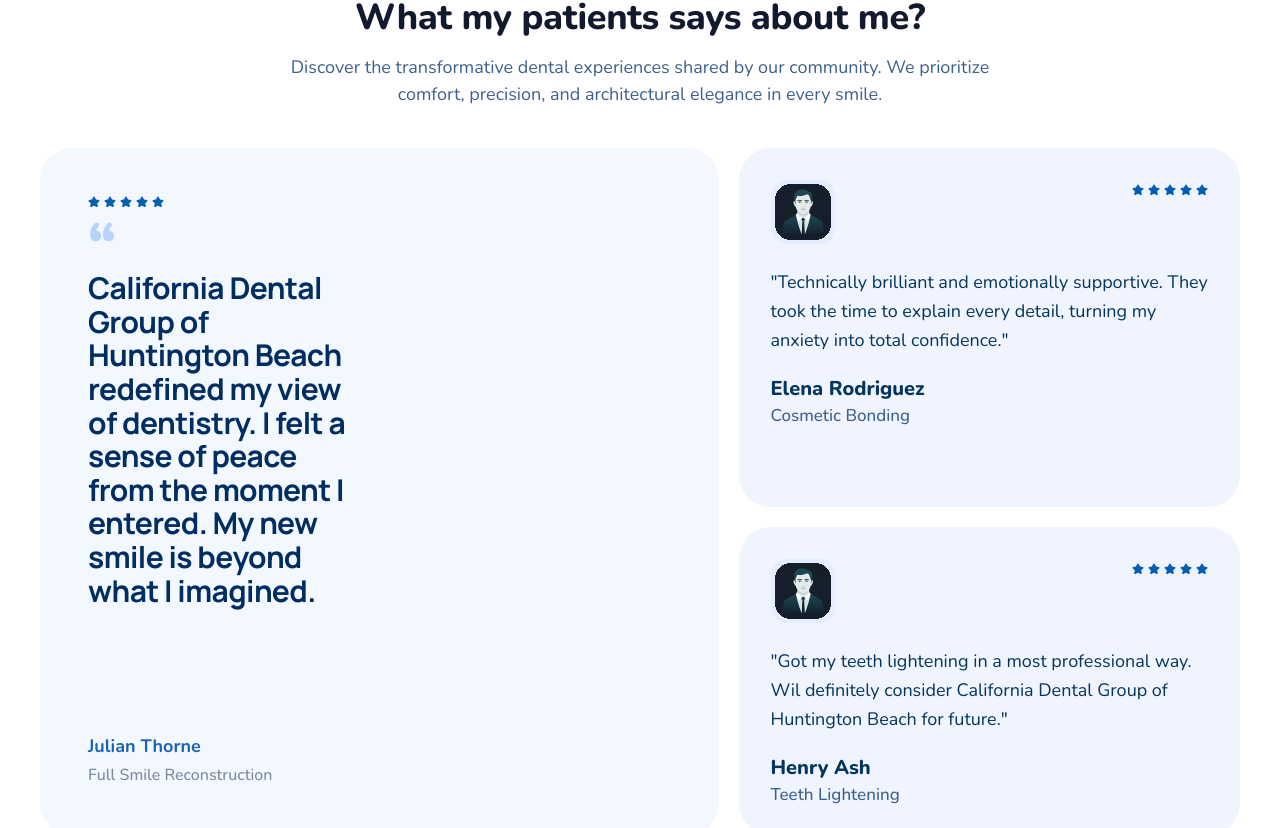
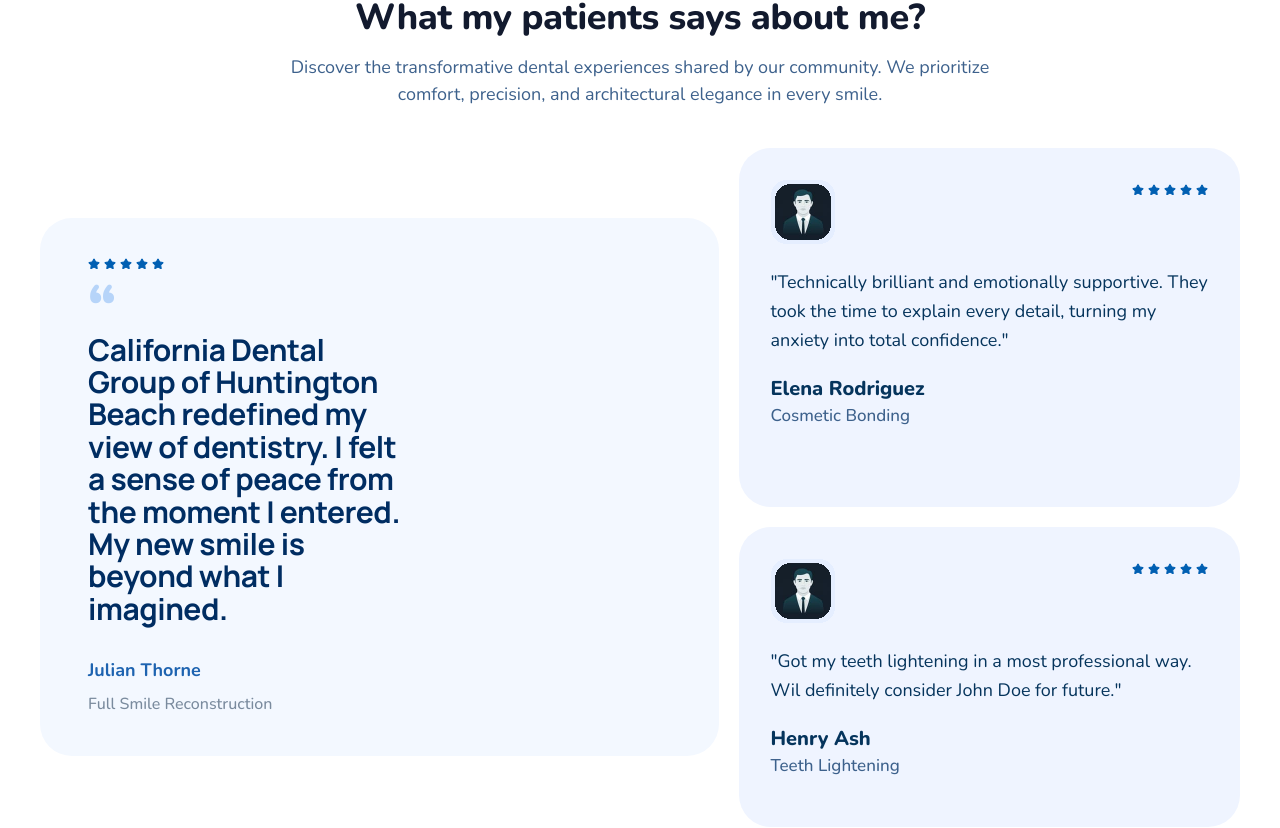
Before and after one commit to JAFFARDEV12/Dentist-Website, a React (Vite) app: page /california-dental-group-of-huntington-beach in a window 1280 px wide. Shown: the part 2921-3749 px from the top of the page. Built offline with nearby package versions, Linux system fonts and the light colour scheme.

Commit message:
testinomials div issues solve

```diff
--- a/src/components/testimonials/TestimonialCard.jsx
+++ b/src/components/testimonials/TestimonialCard.jsx
@@ -30,22 +30,29 @@
     const quoteText = featuredQuoteBody(personalizeTestimonialQuote(testimonial.quote, practiceName))
 
     return (
-      <article className="flex h-full min-h-0 w-full min-w-0 flex-col rounded-[30px] bg-[#f3f8ff] px-6 py-8 sm:px-8 md:px-10 md:py-9 lg:min-h-[557px] lg:rounded-[32px] lg:p-12">
+     <article className="flex h-full min-h-0 w-full min-w-0 flex-col justify-center rounded-[30px] bg-[#f3f8ff] px-6 py-8 sm:px-8 md:px-10 md:py-9 lg:min-h-[520px] lg:rounded-[32px] lg:px-12 lg:py-10">
   <RatingStars count={testimonial.rating} />
+
   <p
     className="mt-3 text-[clamp(2.75rem,2.2rem+2vw,3.5rem)] leading-[0.85] font-black text-[#B6D4F9]"
     aria-hidden="true"
   >
     &ldquo;
   </p>
+
   <blockquote
-          className="mt-1 w-full max-w-[min(100%,14ch)] text-left font-['Manrope'] text-[clamp(1.5rem,1.25rem+0.85vw,1.875rem)] font-bold leading-[1.08] tracking-[-0.015em] text-[#002D62] sm:leading-[1.1] lg:leading-[1.12] lg:tracking-[-0.02em]"
+    className="mt-1 w-full max-w-[15ch] lg:max-w-[16ch] text-left font-['Manrope'] text-[clamp(1.5rem,1.25rem+0.85vw,1.875rem)] font-bold leading-[1.08] tracking-[-0.015em] text-[#002D62]"
   >
     {quoteText}
   </blockquote>
-        <footer className="mt-auto pt-7">
-          <p className="text-[18px] leading-none font-bold text-[#1D63B0] md:text-[18px]">{testimonial.name}</p>
-          <p className="mt-2 text-[14px] font-medium text-[#7A8B9E] md:text-[16px]">{testimonial.service}</p>
+
+  <footer className="mt-8">
+    <p className="text-[18px] font-bold text-[#1D63B0]">
+      {testimonial.name}
+    </p>
+    <p className="mt-2 text-[14px] md:text-[16px] font-medium text-[#7A8B9E]">
+      {testimonial.service}
+    </p>
   </footer>
 </article>
     )
@@ -61,7 +68,7 @@
         <RatingStars count={testimonial.rating} className="mt-1" />
       </header>
       <blockquote className="mt-5 text-[18px] leading-[29.25px] font-normal italic text-[#05345C]">
-        {personalizeTestimonialQuote(testimonial.quote, practiceName)}
+        {testimonial.quote}
       </blockquote>
       <footer className="mt-6 pt-0">
         <p className="text-[17px] leading-none font-extrabold text-[#05345C] md:text-[20px]">{testimonial.name}</p>
--- a/src/sections/TestimonialsSection.jsx
+++ b/src/sections/TestimonialsSection.jsx
@@ -18,8 +18,8 @@
           </p>
         </header>
 
-        <div className="mt-8 grid w-full min-w-0 grid-cols-1 gap-4 lg:mt-10 lg:grid-cols-[minmax(0,1.15fr)_minmax(0,0.85fr)] lg:items-stretch lg:gap-5">
-          <div className="min-w-0">
+        <div className="mt-8  grid w-full min-w-0 grid-cols-1 gap-4 lg:mt-10 lg:grid-cols-[minmax(0,1.15fr)_minmax(0,0.85fr)] lg:items-stretch lg:gap-5">
+          <div className="min-w-0  lg:self-center ">
             <TestimonialCard testimonial={testimonialsData.featured} featured practiceName={practiceName} />
           </div>
           <div className="grid min-w-0 grid-cols-1 gap-4 lg:gap-5">
```
Lines whose indentation alone changed are shown as unchanged.
